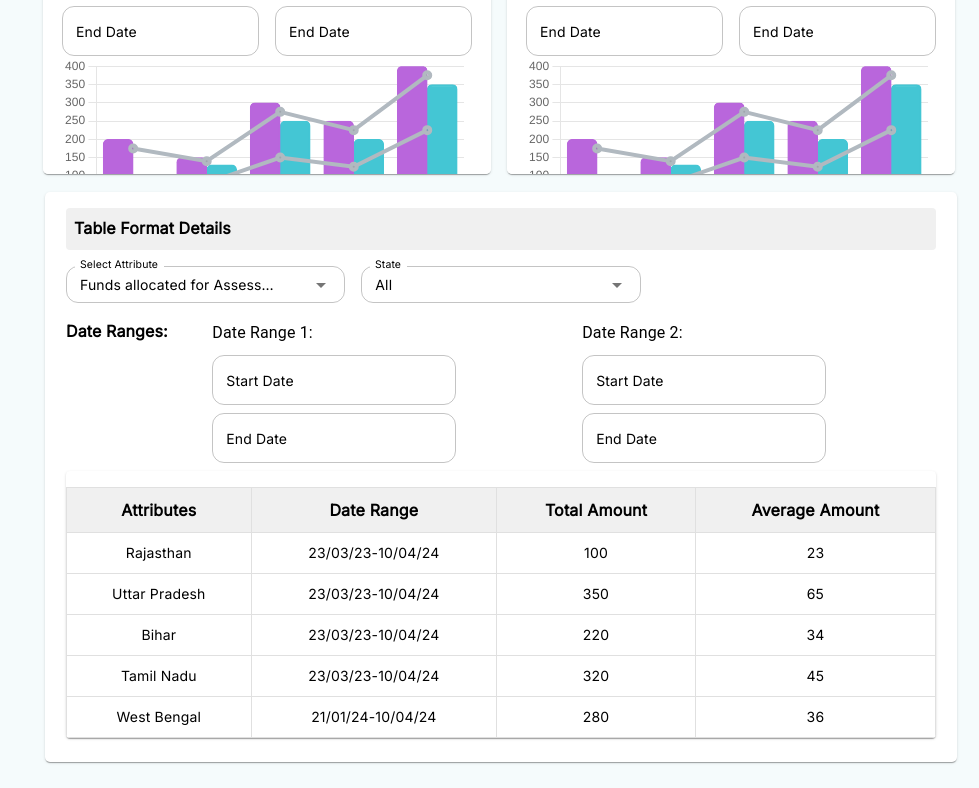
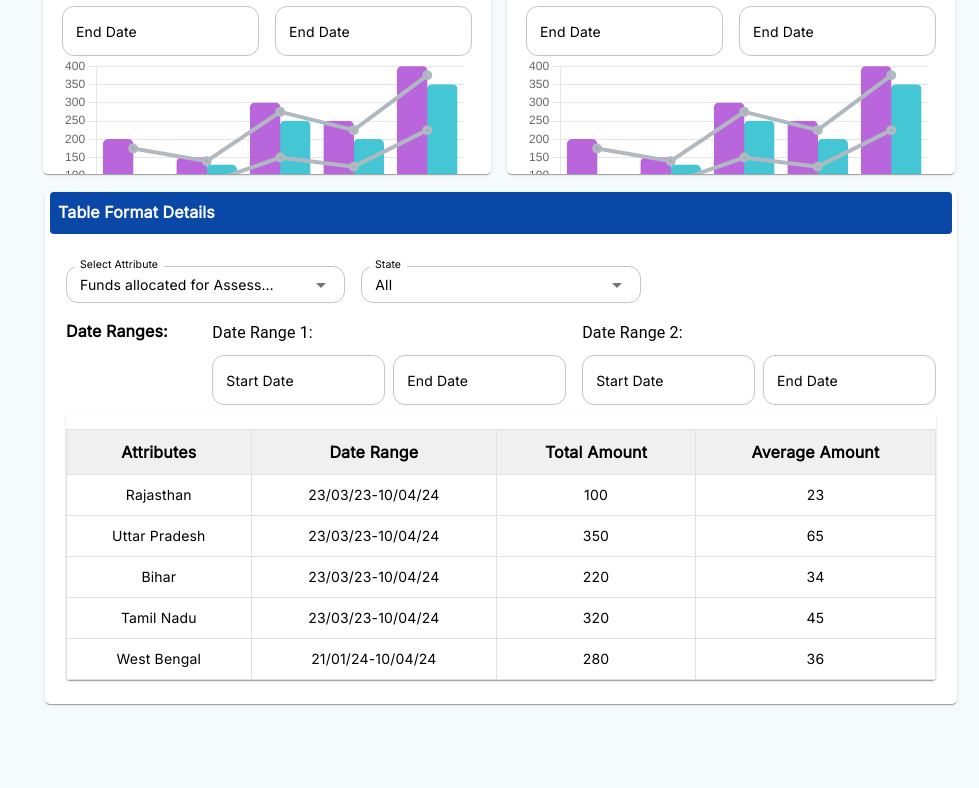
Before and after one commit to anshika2432001/auro_proj, a React (Create React App) app: page /budgetState in a window 1280 px wide. Shown: the part 1016-1804 px from the top of the page, without its empty margins (301-1280 px from the left). After the commit the page ends 1746 px from the top, so only its background shows below. Built offline with nearby package versions, Linux system fonts and the light colour scheme.

Commit message:
updated code

```diff
--- a/src/pages/Dashboard/components/TableComponent.js
+++ b/src/pages/Dashboard/components/TableComponent.js
@@ -86,10 +86,11 @@ console.log(dropdowns)
 
   return (
     <Card className='dashboard-card'>
-      <CardContent>
-        <Typography variant="h6" sx={{ backgroundColor: '#f0f0f0', padding: '8px', borderRadius: '4px', mb: 2 }}>
+
+        <Typography variant="h6" sx={{ backgroundColor: '#0948a6', padding: '8px', borderRadius: '4px', mb: 2,color: '#fff',  }}>
           Table Format Details
         </Typography>
+        <CardContent>
         <Grid container spacing={2}>
           <Grid item xs={12} sm={4} md={4} lg={4}>
             <Autocomplete
@@ -151,7 +152,7 @@ console.log(dropdowns)
                   Date Range 1:
                 </Typography>
                 </Grid>
-                <Grid item xs={12}>
+                <Grid item xs={6} sm={6} md={6} lg={6}>
                 <LocalizationProvider dateAdapter={AdapterDayjs}>
                   <DatePicker
                     label="Start Date"
@@ -161,7 +162,7 @@ console.log(dropdowns)
                   />
                 </LocalizationProvider>
                 </Grid>
-                <Grid item xs={12}>
+                <Grid item xs={6} sm={6} md={6} lg={6}>
                 <LocalizationProvider dateAdapter={AdapterDayjs}>
                   <DatePicker
                     label="End Date"
@@ -183,7 +184,7 @@ console.log(dropdowns)
                   Date Range 2:
                 </Typography>
                 </Grid>
-                <Grid item xs={12}>
+                <Grid item xs={6} sm={6} md={6} lg={6}>
                 <LocalizationProvider dateAdapter={AdapterDayjs}>
                   <DatePicker
                     label="Start Date"
@@ -193,7 +194,7 @@ console.log(dropdowns)
                   />
                 </LocalizationProvider>
                 </Grid>
-                <Grid item xs={12}>
+                <Grid item xs={6} sm={6} md={6} lg={6}>
                 <LocalizationProvider dateAdapter={AdapterDayjs}>
                   <DatePicker
                     label="End Date"
```
